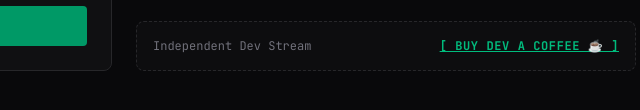
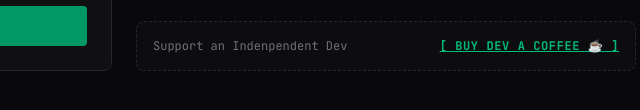
Before and after one commit to appajohn/ruck-calculator, a plain HTML site: page index.html in a window 1280 px wide. Shown: the part 546-656 px from the top of the page, 516-1156 px from the left. Drawn offline with nearby package versions, Linux system fonts and the light colour scheme.

Commit message:
Update index.html

```diff
--- a/index.html
+++ b/index.html
@@ -123,7 +123,7 @@
 
                 <!-- PASSIVE SUPPORT MONETIZATION LINK -->
                 <footer class="bg-zinc-900/30 border border-dashed border-zinc-800 p-4 rounded-lg flex justify-between items-center text-xs">
-                    <span class="text-zinc-500">Independent Dev Stream</span>
+                    <span class="text-zinc-500">Support an Indenpendent Dev</span>
                     <a href="https://ko-fi.com/jonathanlee20439" target="_blank" class="text-emerald-500 hover:text-emerald-400 font-bold underline transition uppercase tracking-wider">
                         [ Buy Dev a Coffee ☕ ]
                     </a>
```
